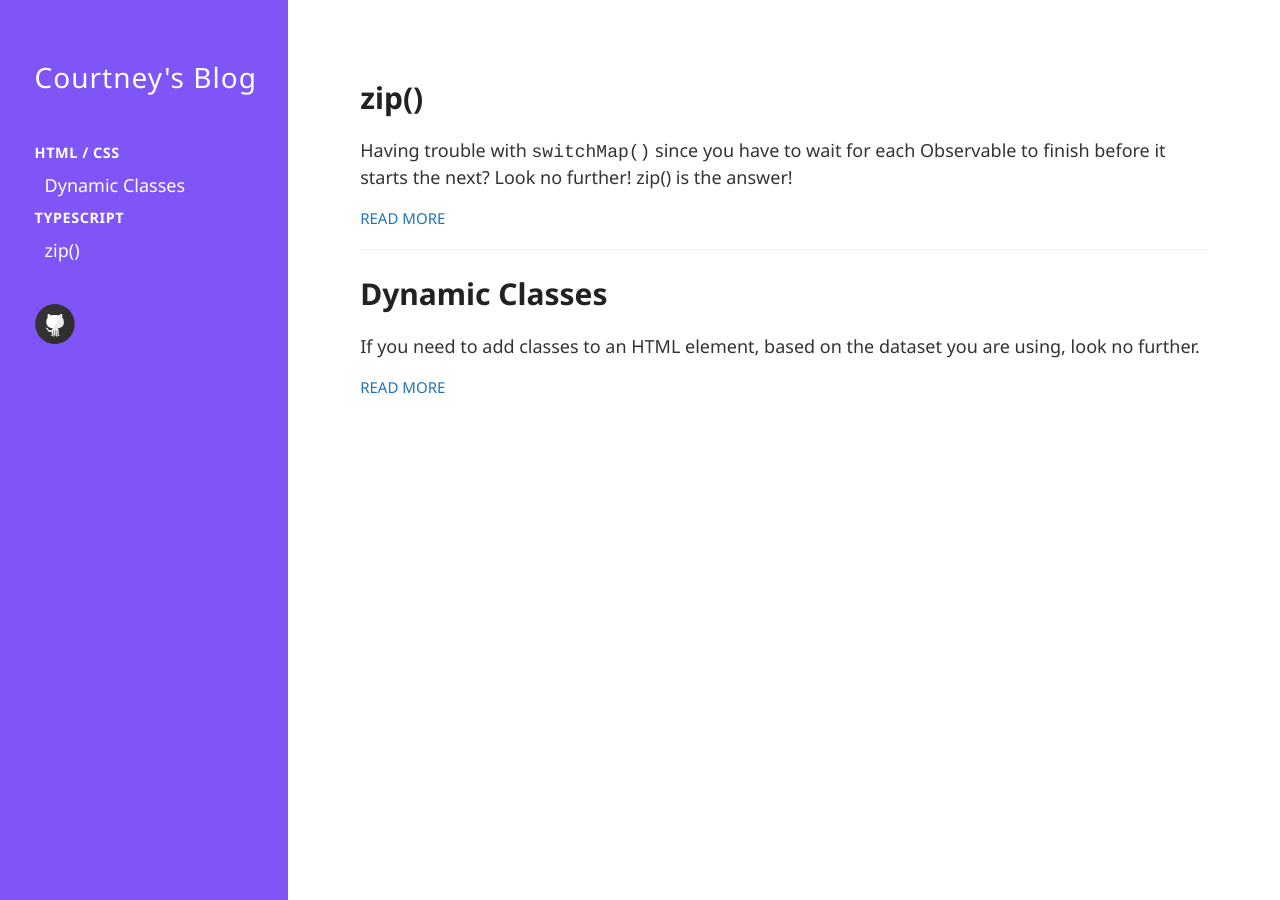
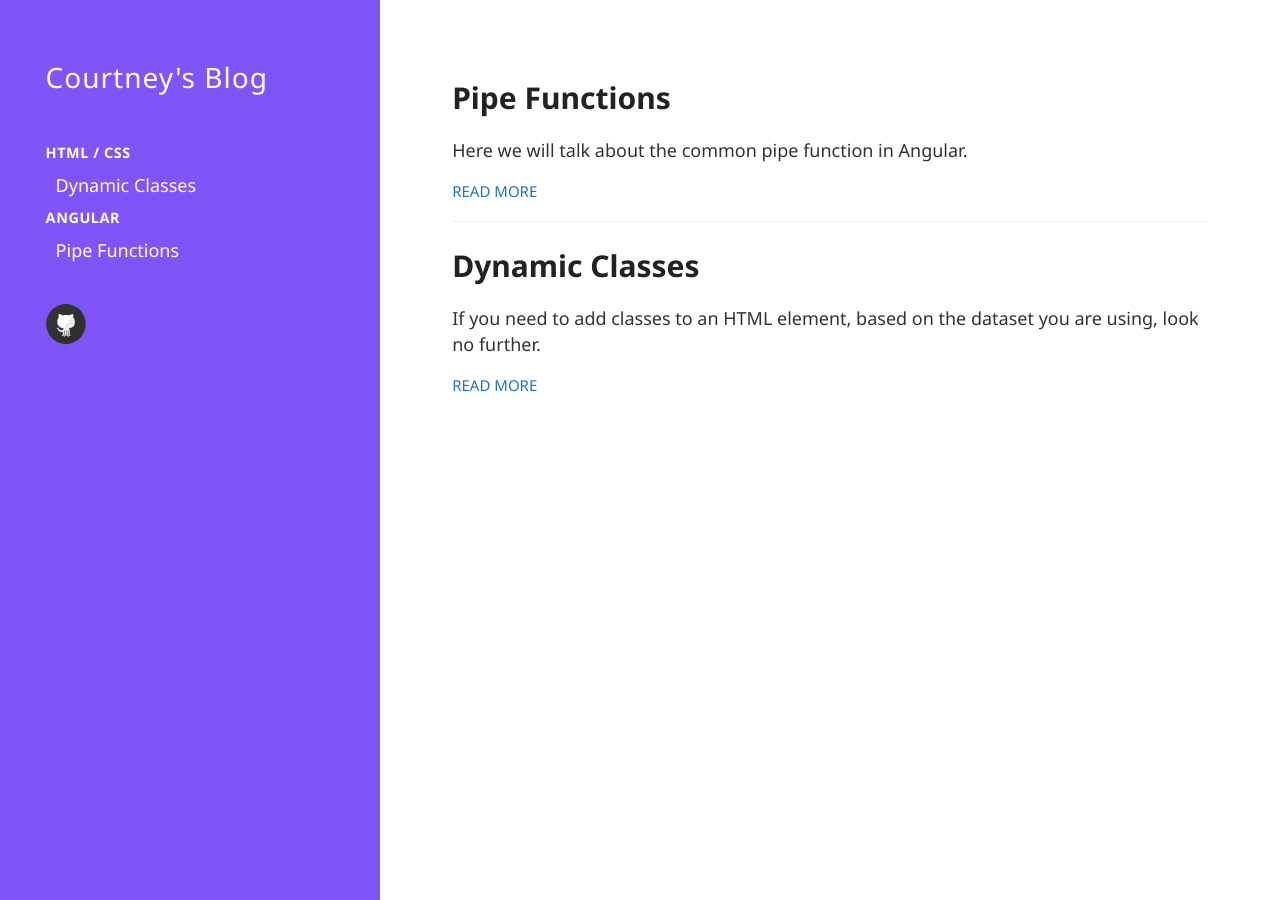
Before and after one commit to cohrose/cohrose.github.io, a Jekyll site: the page built from index.html, in a window 1280 px wide. Built offline with Jekyll 4.4.1, drawn with Linux system fonts in a browser that asks for light colours; comment, search, counter and statistics services are not loaded; some of the changed lines change nothing that is shown.

Commit message:
add: pipes

````diff
--- a/_layouts/default.html
+++ b/_layouts/default.html
@@ -52,8 +52,8 @@
             <a href="{{ site.baseurl }}{{ post.url }}">{{ post.title }}</a>
           </div>
           {% endfor %}
-          <div class="site-recents-label">Typescript</div>
-          {% for post in site.categories.TS %}
+          <div class="site-recents-label">Angular</div>
+          {% for post in site.categories.Angular %}
           <div class="site-recents-post">
             <a href="{{ site.baseurl }}{{ post.url }}">{{ post.title }}</a>
           </div>
--- /dev/null
+++ b/_posts/2021-03-05-pipes.md
@@ -0,0 +1,117 @@
+---
+layout: post
+title: Pipe Functions
+categories: Angular
+---
+
+Here we will talk about the common pipe function in Angular.
+
+## switchMap()
+
+When you call `switchMap`, the pipeline will not continue until that pipeline finishes. For example, `tap` and `map` will not wait, and will keep going down the current pipe since its asynchrnous.
+
+The function being used in the `switchMap`, MUST return an Observable.
+
+```js
+getExpertise() {
+    return this.expertise.getExpertise().pipe(
+      tap(x => (this.allExpertise = x)),
+    );
+  }
+```
+
+Notice here, that there is NO SUBSCRIBTION, that is to be handles in the parent pipe.
+
+Here we have the child function being called in the parent function:
+
+```js
+this.service
+  .edit(data) // parent
+  .pipe(
+    switchMap(() => this.getExpertise()), // child
+    tap(() => (this.parentAdded = true))
+  )
+  .subscribe();
+```
+
+The subscribe here is used for both pipes.
+
+## zip()
+
+This takes as many Observables as you want, and runs them back to back, without waiting on any of the calls to be resolved.
+
+```js
+this.input.valueChanges
+    .pipe(
+       switchMap(() => zip(this.firstCall(), this.secondCall())),
+       tap(() => (this.pending = false)),
+    )
+.subscribe(),
+```
+
+With this, the calls run simultaneously, so you must be sure that the second call doesn't depend on the first call's response.
+
+## filter()
+
+You can stop a pipe by using filter:
+
+```js
+this.input.valueChanges
+  .pipe(
+    filter(x => x.isActive),
+    tap(() => this.get())
+  )
+  .subscribe();
+```
+
+If the filter does not return as `true`, the pipe does not continue. Just be sure that there isn't anything else in the pipeline that you want to run, since you can't re-start the pipe after the filter return `false`.
+
+## debounceTime()
+
+You can tell the pipe to wait for a designated amount of time before continuing.
+
+```js
+this.input.valueChanges
+  .pipe(
+    debounceTime(600),
+    tap(x => (this.input = x)),
+    switchMap(x => this.search(x))
+  )
+  .subscribe();
+```
+
+## distinctUntilChanged()
+
+This will only continue the pipe if there has been a change. For example, if someone types in a letter, and then immediately deletes it, that is not a change, so it won't run the pipeline again.
+
+```js
+this.input.valueChanges
+  .pipe(
+    debounceTime(600),
+    distinctUntilChanged(),
+    tap(x => (this.searchInput = x)),
+    switchMap(x => this.search(x))
+  )
+  .subscribe();
+```
+
+Its important to note the order in which I have `debounceTime` and `distinctUntilChanged`; if `distinctUntilChanged` is first, it will always be distinct, and therefore not function as you wanted.
+
+## catchError()
+
+If there is an error in the pipeline, it will jump down to catchError and run that code only.
+
+```js
+this.service
+  .addOwner(this.id)
+  .pipe(
+    switchMap(() => this.getOwners(this.id)),
+    catchError(err => {
+      this.snackbar.AddError(err.error.payload);
+      throw err;
+    })
+  )
+  .subscribe();
+```
+
+Here, you can see that if the function `.addOwner()` fails, the snackbar popup will be displayed on the screen.
--- a/_posts/2021-03-05-zip.md
+++ /dev/null
@@ -1,22 +0,0 @@
----
-layout: post
-title: zip()
-categories: TS
----
-
-Having trouble with `switchMap()` since you have to wait for each Observable to finish before it starts the next? Look no further! zip() is the answer!
-
-## What does zip() do?
-
-zip() takes as many Observables as you want, and runs them back to back, without waiting on any of the calls to be resolved.
-
-```js
-this.input.valueChanges
-    .pipe(
-       switchMap(() => zip(this.firstCall(), this.secondCall())),
-       tap(() => (this.pending = false)),
-    )
-.subscribe(),
-```
-
-With this, the calls run simultaneously, so you must be sure that the second call doesn't depend on the first call's response.
````
